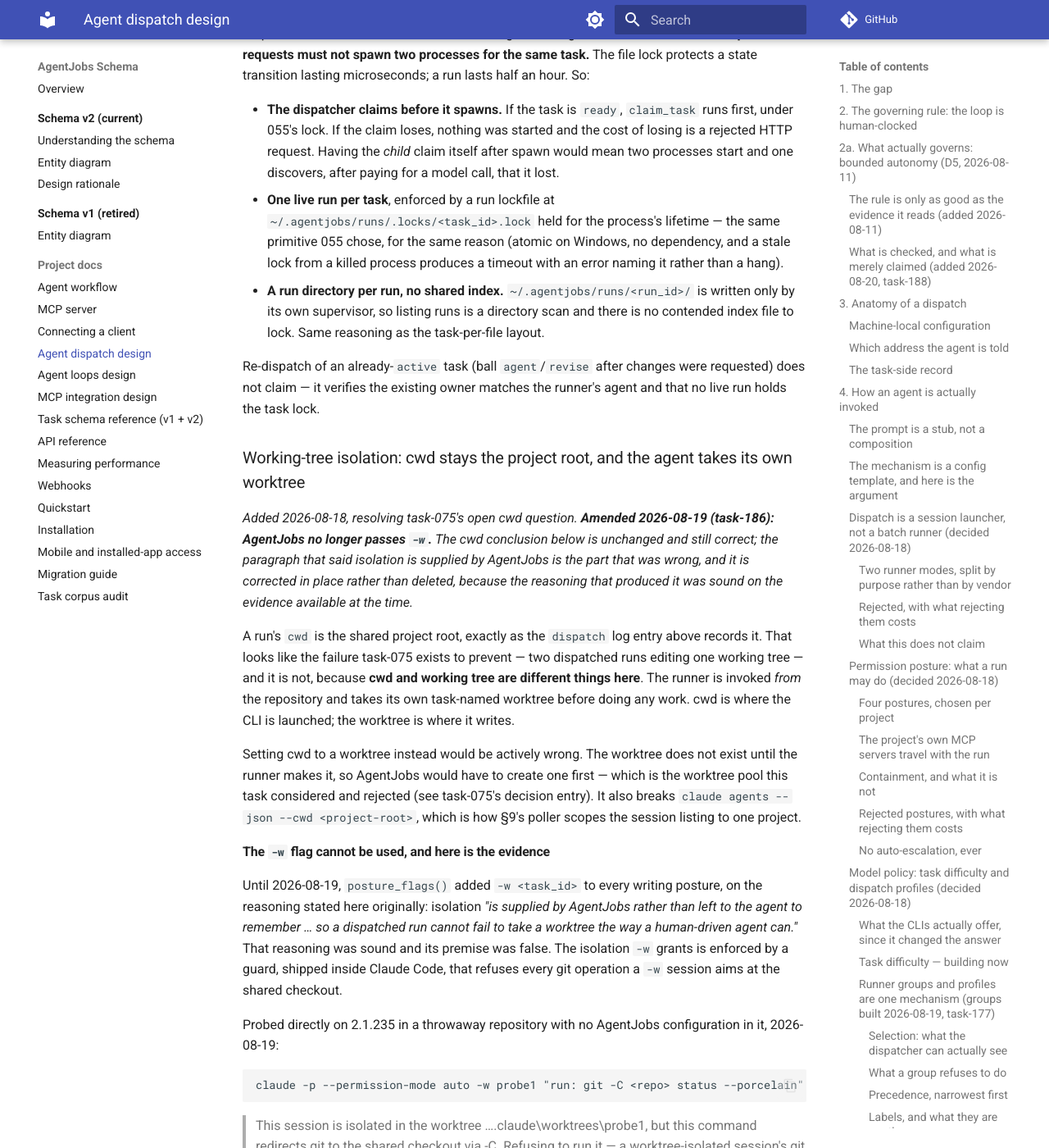
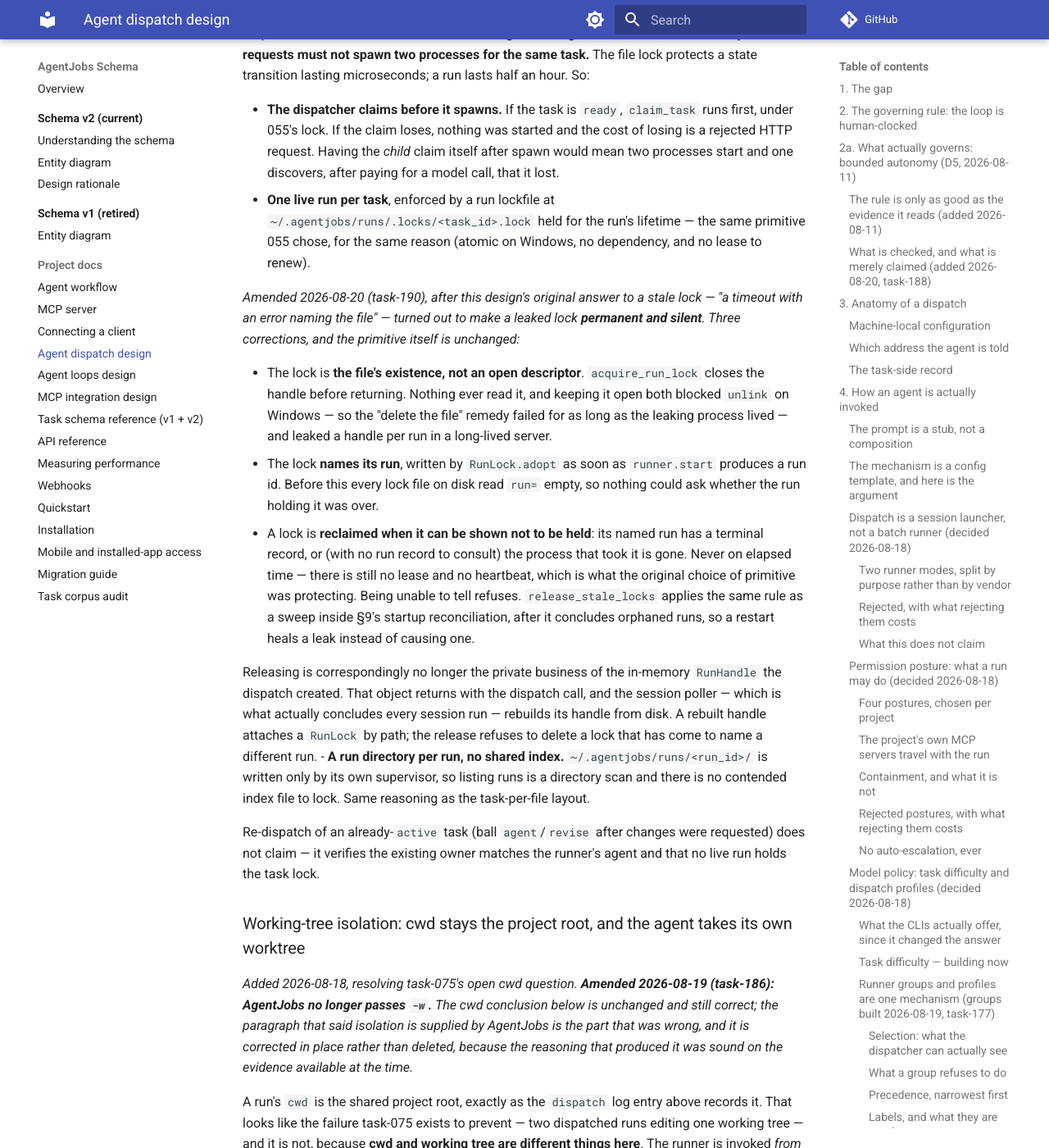
Before and after one commit to jeffposey/agentjobs, an MkDocs documentation site: the page built from docs/agent-dispatch-design.md, in a window 1280 px wide and 1400 px high, scrolled down 29415 px. Shown: the whole window at 82% size. Built offline with MkDocs 1.6.1 and Material for MkDocs 9.7.7, drawn with Linux system fonts in a browser that asks for light colours; comment, search, counter and statistics services are not loaded; some of the changed text lies outside the part shown.

Commit message:
docs(dispatch): record what the run lock now judges, and why a restart heals it
The design's original answer to a stale lock -- a timeout naming the file --
assumed a reader who knew the directory existed and a delete that would
succeed. Neither held. Sections 8 and 9 now say what the lock records, what
counts as evidence that it is not held, and why the sweep runs after
reconciliation concludes orphaned runs rather than before.

Also: a lock naming a run with no directory on disk now falls back to the pid
rather than refusing forever. A run nothing has a record of cannot be followed,
concluded or cancelled by anything, so refusing on it was the same permanent
block, merely rarer.

Co-Authored-By: Claude Opus 5 <noreply@anthropic.com>
Claude-Session: https://claude.ai/code/session_015AoE7SYDGtcRH9JSmpBwQ9

```diff
--- a/docs/agent-dispatch-design.md
+++ b/docs/agent-dispatch-design.md
@@ -1257,10 +1257,34 @@ protects a state transition lasting microseconds; a run lasts half an hour. So:
   mean two processes start and one discovers, after paying for a model call, that it
   lost.
 - **One live run per task**, enforced by a run lockfile at
-  `~/.agentjobs/runs/.locks/<task_id>.lock` held for the process's lifetime — the same
-  primitive 055 chose, for the same reason (atomic on Windows, no dependency, and a
-  stale lock from a killed process produces a timeout with an error naming it rather
-  than a hang).
+  `~/.agentjobs/runs/.locks/<task_id>.lock` held for the run's lifetime — the same
+  primitive 055 chose, for the same reason (atomic on Windows, no dependency, and no
+  lease to renew).
+
+  *Amended 2026-08-20 (task-190), after this design's original answer to a stale lock —
+  "a timeout with an error naming the file" — turned out to make a leaked lock
+  **permanent and silent**. Three corrections, and the primitive itself is unchanged:*
+
+  - The lock is **the file's existence, not an open descriptor**. `acquire_run_lock`
+    closes the handle before returning. Nothing ever read it, and keeping it open both
+    blocked `unlink` on Windows — so the "delete the file" remedy failed for as long as
+    the leaking process lived — and leaked a handle per run in a long-lived server.
+  - The lock **names its run**, written by `RunLock.adopt` as soon as `runner.start`
+    produces a run id. Before this every lock file on disk read `run=` empty, so nothing
+    could ask whether the run holding it was over.
+  - A lock is **reclaimed when it can be shown not to be held**: its named run has a
+    terminal record, or (with no run record to consult) the process that took it is
+    gone. Never on elapsed time — there is still no lease and no heartbeat, which is
+    what the original choice of primitive was protecting. Being unable to tell refuses.
+    `release_stale_locks` applies the same rule as a sweep inside §9's startup
+    reconciliation, after it concludes orphaned runs, so a restart heals a leak instead
+    of causing one.
+
+  Releasing is correspondingly no longer the private business of the in-memory
+  `RunHandle` the dispatch created. That object returns with the dispatch call, and the
+  session poller — which is what actually concludes every session run — rebuilds its
+  handle from disk. A rebuilt handle attaches a `RunLock` by path; the release refuses
+  to delete a lock that has come to name a different run.
 - **A run directory per run, no shared index.** `~/.agentjobs/runs/<run_id>/` is written
   only by its own supervisor, so listing runs is a directory scan and there is no
   contended index file to lock. Same reasoning as the task-per-file layout.
@@ -1556,6 +1580,19 @@ AgentJobs **re-attaches**: it reads `claude agents --json`, matches sessions aga
 own ledger, and resumes tracking. A recorded session that is absent from the ledger is
 genuinely gone and gets a terminal entry; one that is present is simply still running.
 
+**And then it sweeps the run locks** (added 2026-08-20, task-190). Reconciliation
+settles *runs*; until this, nothing settled the lock files those runs had taken, so the
+restart this section is about stranded every one of them — permanently, because the only
+release path needed an in-memory handle that had just died with the process. `reconcile`
+now finishes by deleting every lock whose named run has a terminal record, or whose
+holding process is gone when there is no run record to consult. The order is
+load-bearing and not interchangeable: an orphaned batch run reads `running` on disk until
+this section's rule declares it `interrupted`, so a sweep that ran first would find every
+lock apparently live and leave the entire set behind.
+
+This is the one place a restart is *supposed* to change locking state, and it is why the
+lock can keep a primitive with no automatic release without a leak being permanent.
+
 ### Staleness replaces the wall-clock kill, for sessions
 
 The 1800s wall-clock timeout stays for `batch` and is wrong for `session` — thirty
```
Also changed, not shown: 2 other files.
